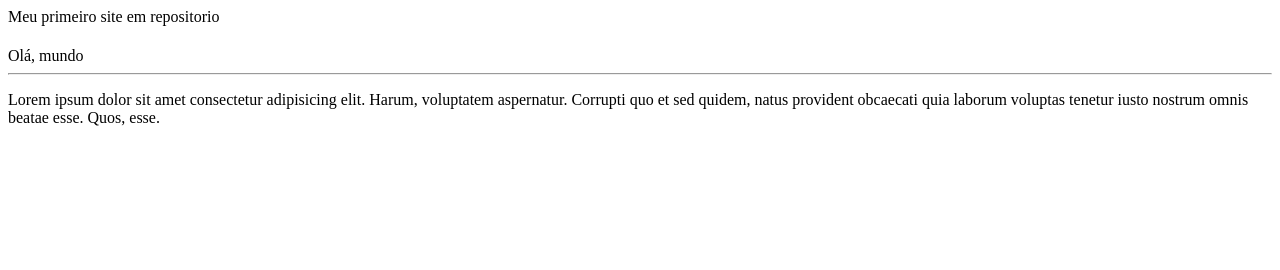
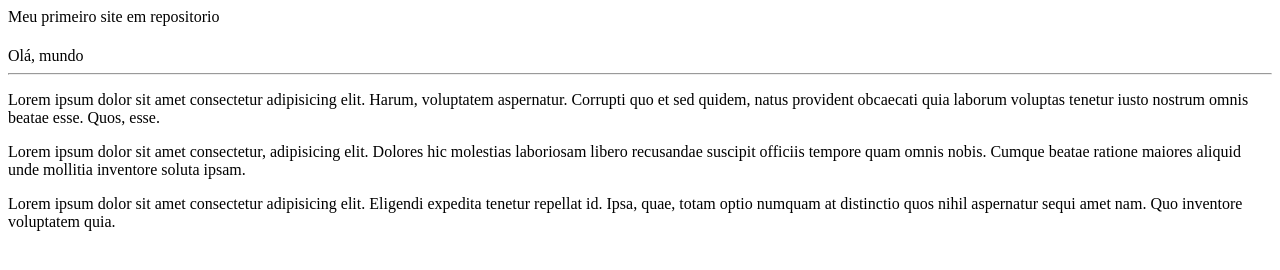
Before and after one commit to kaiao-web/ola-mundo-, a plain HTML site: page site-exemplo/index.html in a window 1280 px wide. Drawn offline with Linux system fonts and the light colour scheme.

Commit message:
adicionei um paragrafo

```diff
--- a/site-exemplo/index.html
+++ b/site-exemplo/index.html
@@ -9,5 +9,7 @@
     <h1></h1>Olá, mundo
     <hr>
     <p>Lorem ipsum dolor sit amet consectetur adipisicing elit. Harum, voluptatem aspernatur. Corrupti quo et sed quidem, natus provident obcaecati quia laborum voluptas tenetur iusto nostrum omnis beatae esse. Quos, esse.</p>
+    Lorem ipsum dolor sit amet consectetur, adipisicing elit. Dolores hic molestias laboriosam libero recusandae suscipit officiis tempore quam omnis nobis. Cumque beatae ratione maiores aliquid unde mollitia inventore soluta ipsam.
+    <p>Lorem ipsum dolor sit amet consectetur adipisicing elit. Eligendi expedita tenetur repellat id. Ipsa, quae, totam optio numquam at distinctio quos nihil aspernatur sequi amet nam. Quo inventore voluptatem quia.</p>
 </body>
 </html>
```
